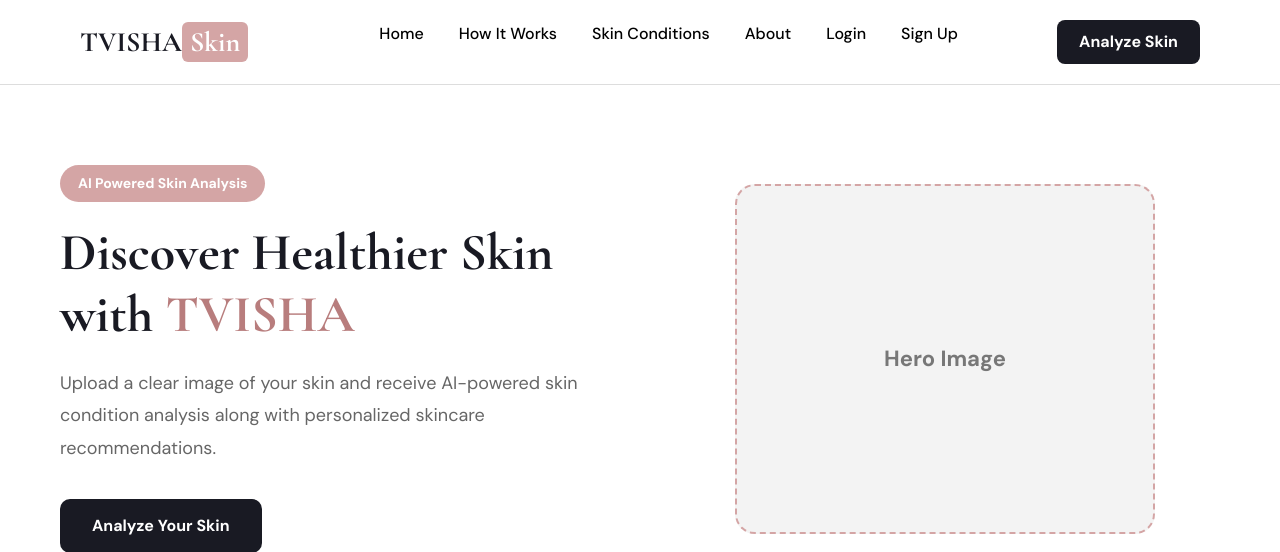
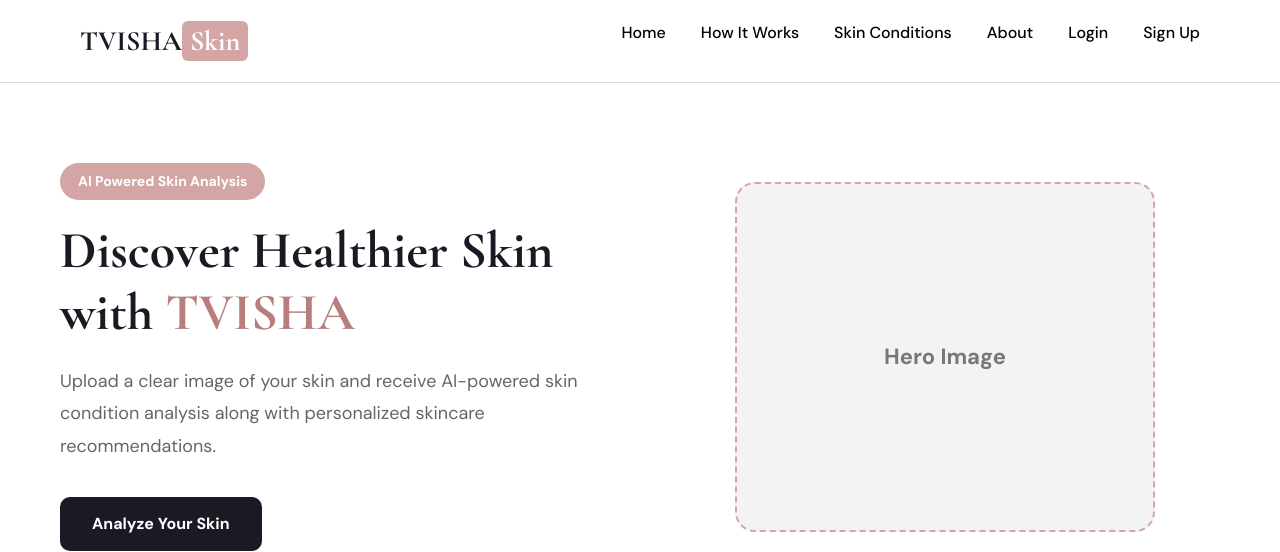
Before and after one commit to Sandhya17-art/Tvisha-skin-ai, a Flask app: page / in a window 1280 px wide. Shown: the top 552 px of the page. Run offline with Flask 3, Linux system fonts and the light colour scheme.

Commit message:
Remove redundant Analyze Skin button from navbar

```diff
--- a/static/css/style.css
+++ b/static/css/style.css
@@ -60,22 +60,6 @@
 
   .nav-links a:hover {
     color: #555;
-  }
-
-  /* Nav button styling */
-  .nav-btn {
-    background-color: #191A23;
-    color: white;
-    text-decoration: none;
-    padding: 10px 22px;
-    border-radius: 8px;
-    font-weight: 600;
-    transition: 0.3s ease;
-  }
-
-  .nav-btn:hover {
-    background-color: #D4A5A5;
-    color: white;
   }
 
   /* ==========================
--- a/templates/base.html
+++ b/templates/base.html
@@ -35,7 +35,6 @@
       <li><a href="/signup">Sign Up</a></li>
       {% endif %}
     </ul>
-    <a href="/#upload" class="nav-btn">Analyze Skin</a>
   </div>
 </nav>
 {% with messages = get_flashed_messages() %}
```
